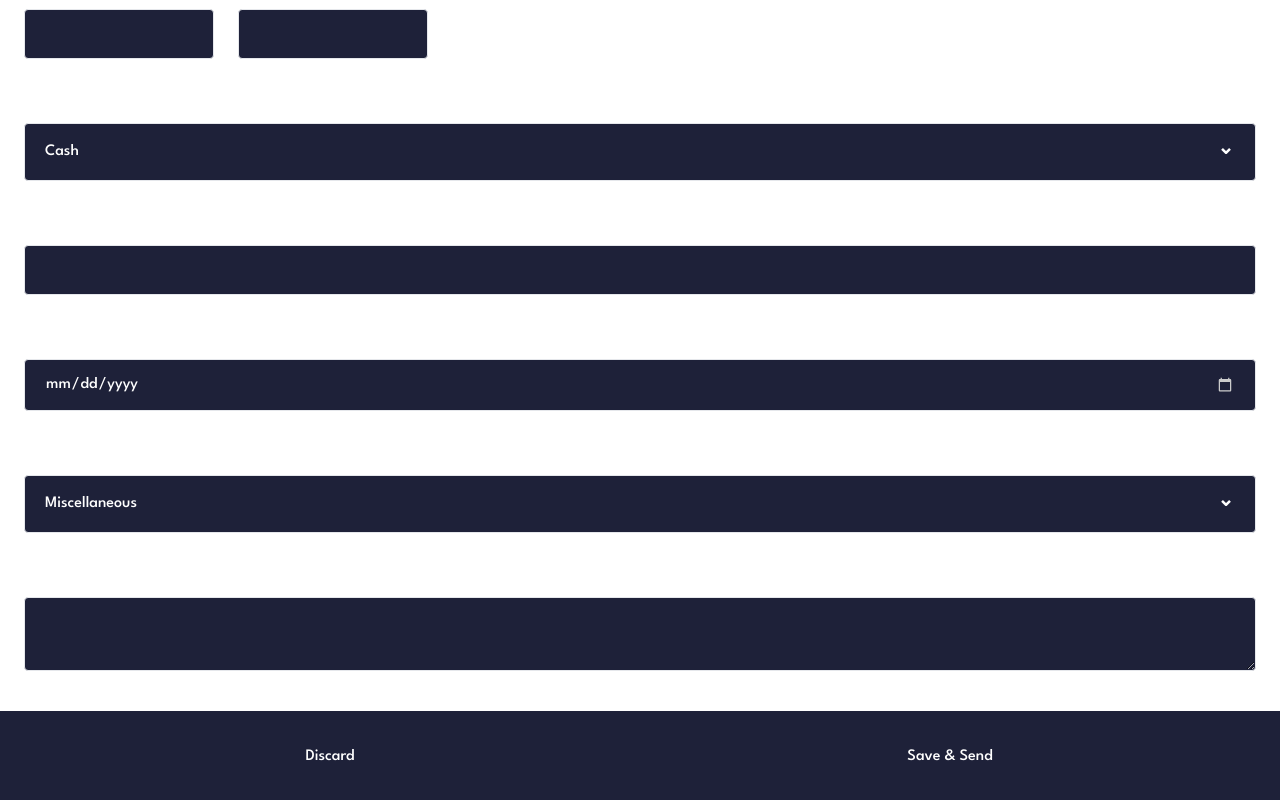
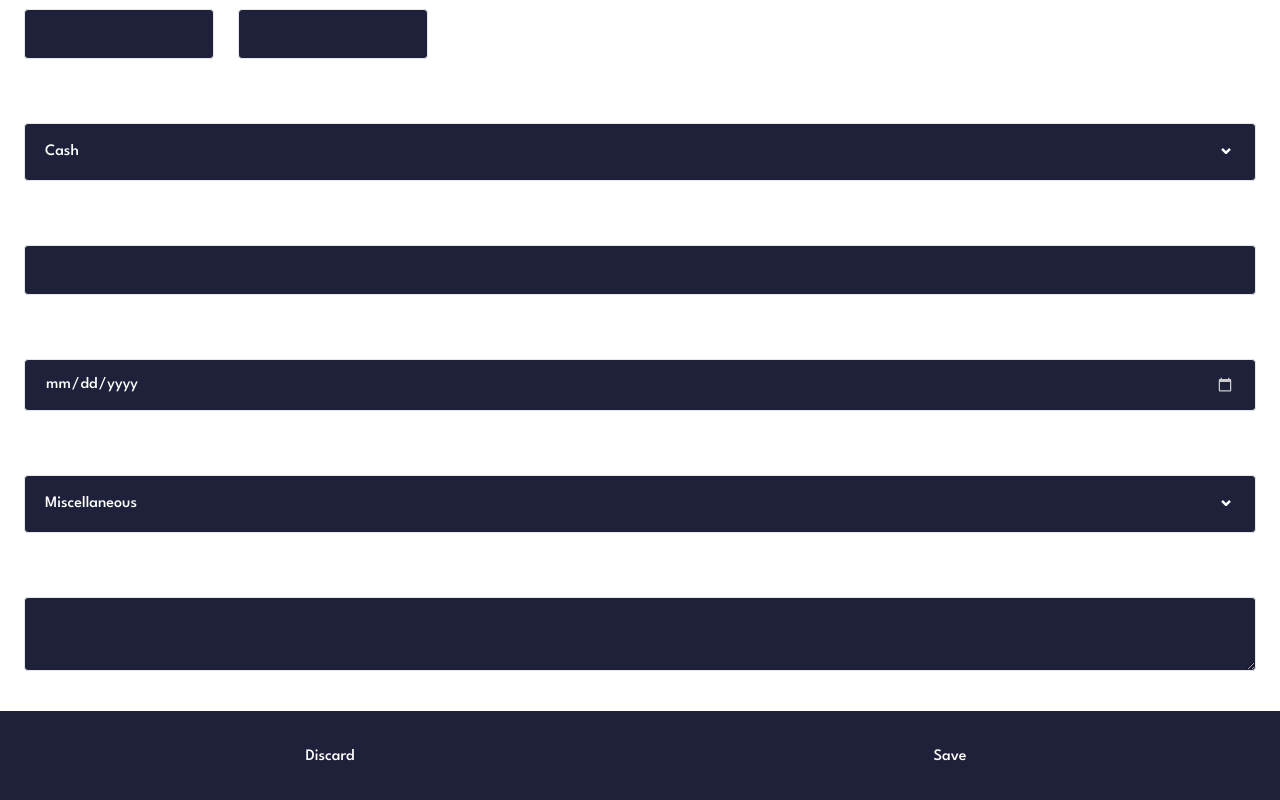
Before and after one commit to neshacascia/trackr, a Next.js app: page /new-expense in a window 1280 px wide. Shown: the part 407-1207 px from the top of the page. Built offline with nearby package versions, Linux system fonts and the light colour scheme.

Commit message:
updated button rendering to differentiate wording when completing invoice or expense form based on type prop

```diff
--- a/components/FormFooter.js
+++ b/components/FormFooter.js
@@ -36,7 +36,7 @@ export default function FormFooter({
         type="submit"
         className="text-white bg-brightPurple font-medium w-full rounded-3xl py-4 px-[18px] hover:bg-hoverPurple"
       >
-        Save & Send
+        {type === 'invoices' ? 'Save & Send' : 'Save'}
       </button>
     </footer>
   );
```
